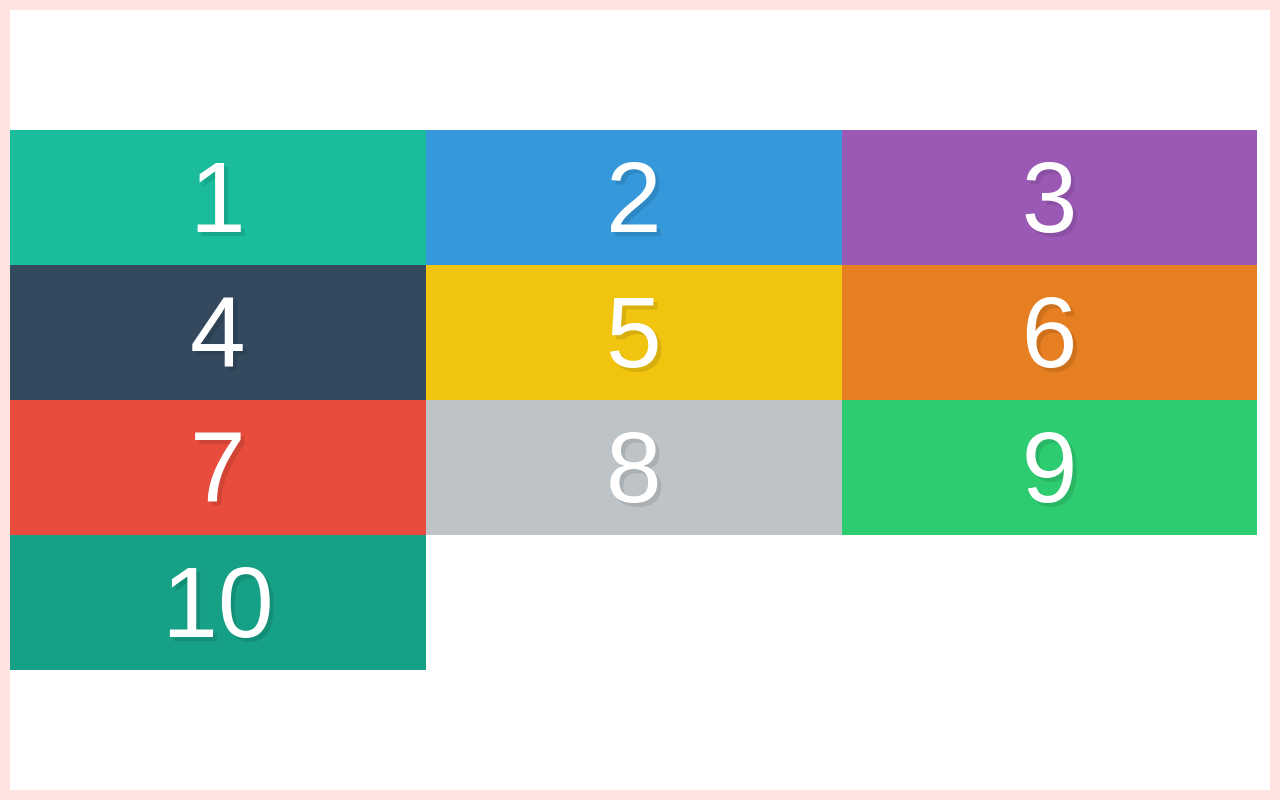
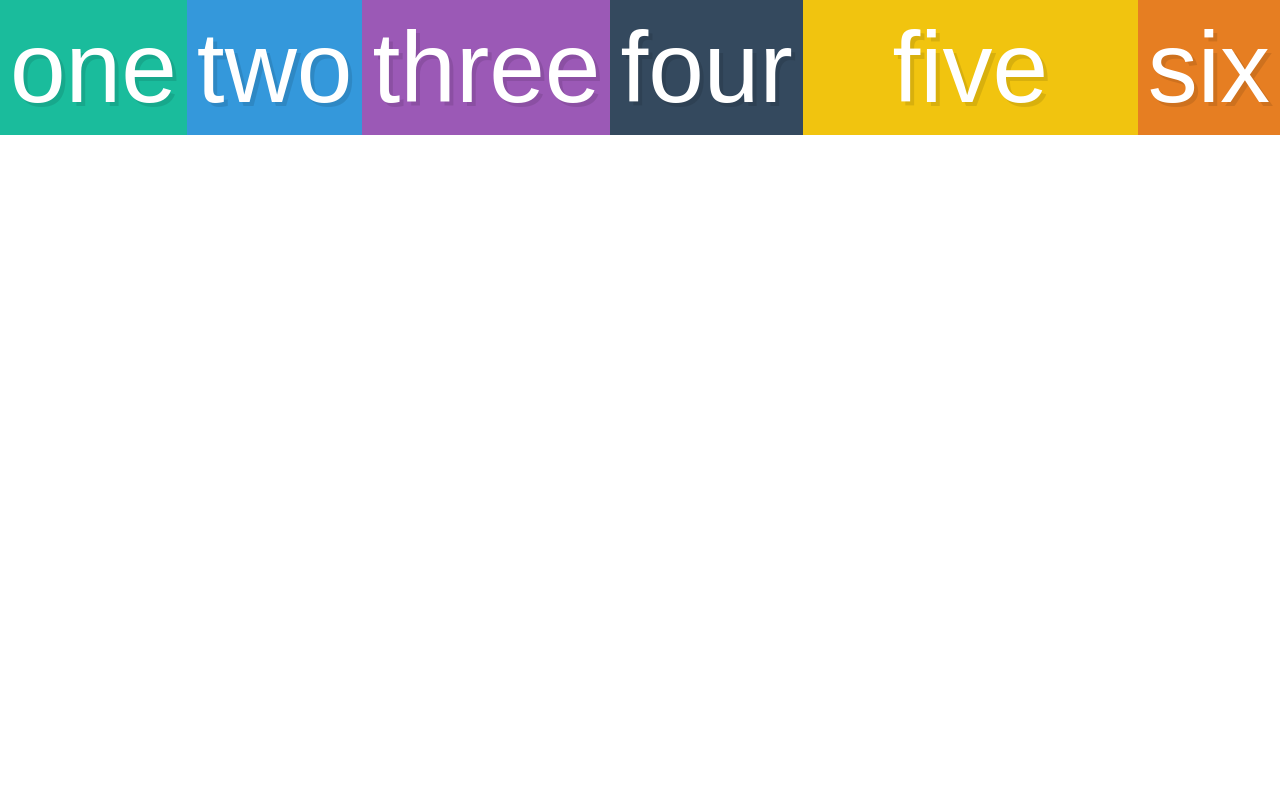
Before and after one commit to lauragift21/what-the-flexbox, a plain HTML site: page alignment-and-centering/index.html in a window 1280 px wide. Drawn offline with Linux system fonts and the light colour scheme.

```diff
--- a/alignment-and-centering/index.html
+++ b/alignment-and-centering/index.html
@@ -8,16 +8,13 @@
 <body>
 
   <div class="container">
-    <div class="box box1">1</div>
-    <div class="box box2">2</div>
-    <div class="box box3">3</div>
-    <div class="box box4">4</div>
-    <div class="box box5">5</div>
-    <div class="box box6">6</div>
-    <div class="box box7">7</div>
-    <div class="box box8">8</div>
-    <div class="box box9">9</div>
-    <div class="box box10">10</div>
+    <div class="box box1">one</div>
+    <div class="box box2">two</div>
+    <div class="box box3">three</div>
+    <div class="box box4">four</div>
+    <div class="box box5">five</div>
+    <div class="box box6">six</div>
+
   </div>
 
 </body>
--- a/alignment-and-centering/style-new.css
+++ b/alignment-and-centering/style-new.css
@@ -50,9 +50,9 @@
 /*Align items on the other hand uses the cross axis from left to right. and it has elements like baseline,center.flex-start also uses flex-direction column to change the axis.*/
 /*align content works same way with justify content excepts it uses cross axis*/
 /*align-self works the same way every other method works except it only applies to one element*/
+/*
 .container{
 	display: flex;
-	border: 10px solid mistyrose;
 	height: 100vh;
 	flex-wrap: wrap;
 	align-content: center;
@@ -60,4 +60,21 @@
 
 .box{
 	width: 33%;
+}*/
+
+
+.container {
+	display: flex;
 }
+
+.box{
+	flex:1;
+}
+
+.box2{
+	flex: 1;
+}
+
+.box5{
+	flex:3;
+}
--- a/flex-grow-and-shrink/style.css
+++ b/flex-grow-and-shrink/style.css
@@ -29,6 +29,8 @@
 
 
 /* We start writing out flexbox here. The above is just page setup */
+/*flex basics determines the actual lenght and width of the contaner*/
+/*flex grow and flex shrink does same thing as flex*/
 .container {
   display:flex;
 }
```
